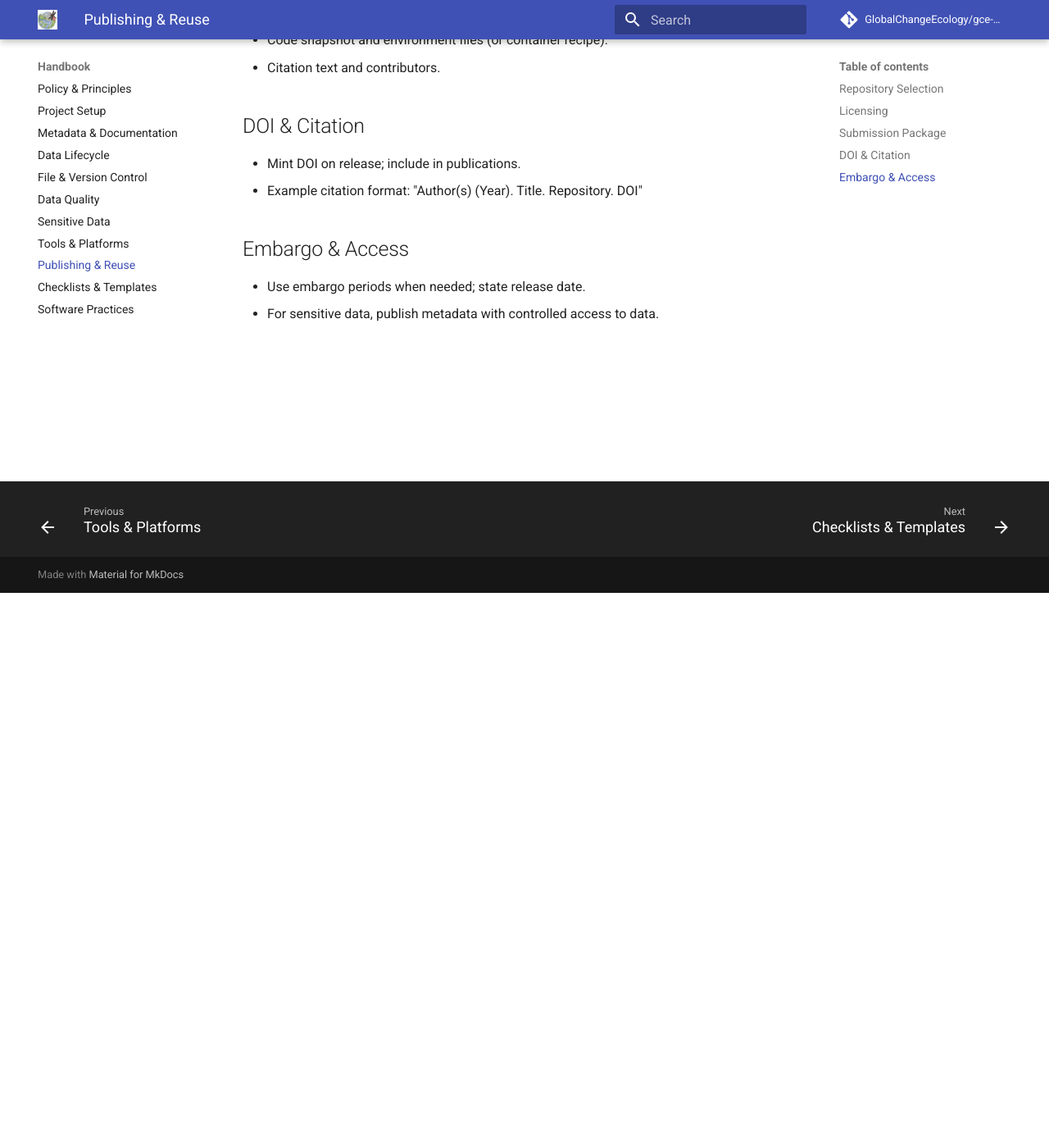
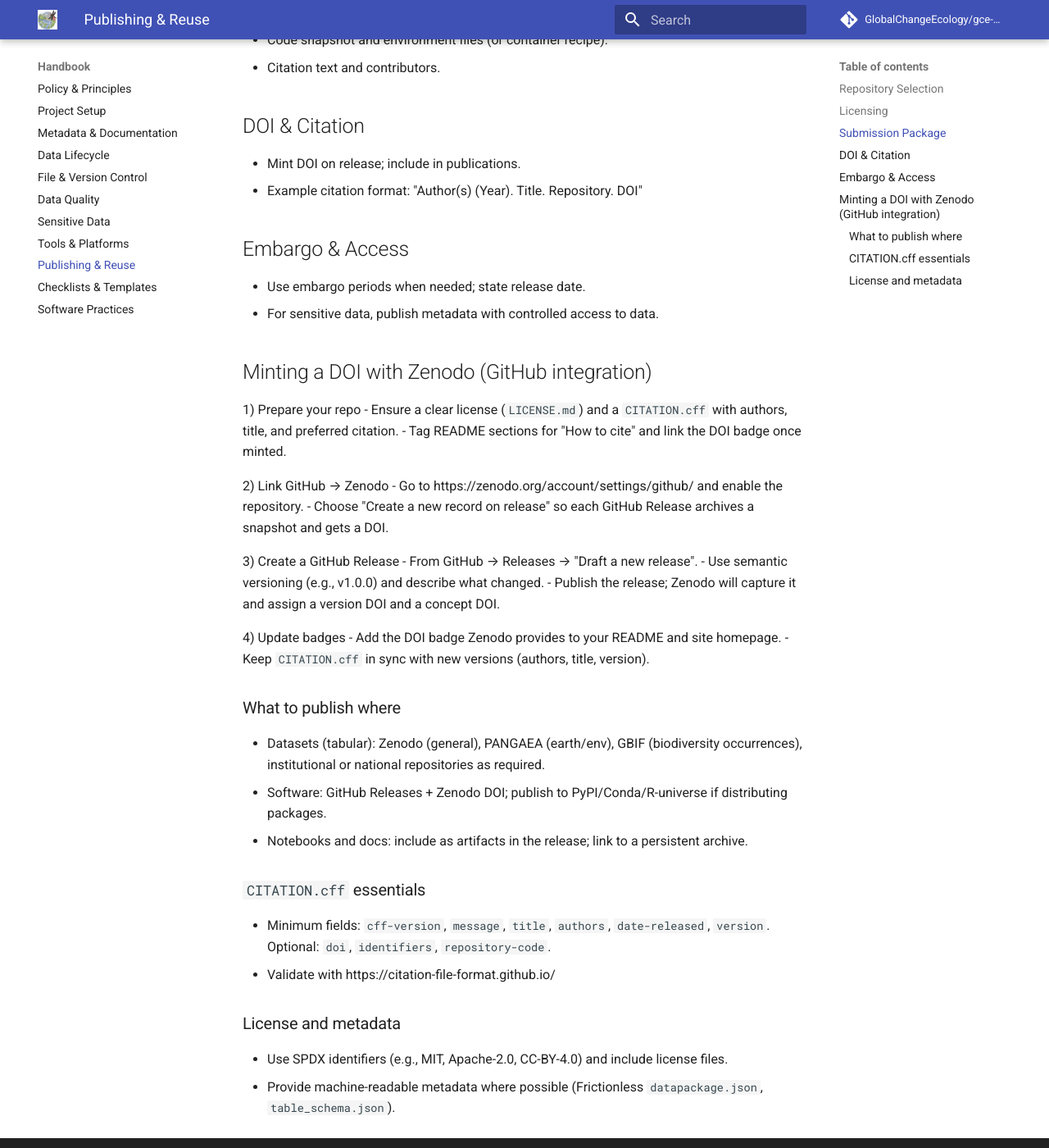
Before and after one commit to GlobalChangeEcology/gce-sustainable-code-and-data-handbook, an MkDocs documentation site: the page built from docs/manual/09_PUBLISHING_AND_REUSE.md, in a window 1280 px wide and 1400 px high, scrolled down 677 px. Shown: the whole window at 82% size. Built offline with MkDocs 1.6.1 and Material for MkDocs 9.7.7, drawn with Linux system fonts in a browser that asks for light colours; comment, search, counter and statistics services are not loaded.

Commit message:
Docs: add Zenodo/DOI guide; Snakemake + env; sensitive-data checklist; Frictionless schema/datapackage

```diff
--- a/docs/manual/09_PUBLISHING_AND_REUSE.md
+++ b/docs/manual/09_PUBLISHING_AND_REUSE.md
@@ -24,3 +24,35 @@
 ## Embargo & Access
 - Use embargo periods when needed; state release date.
 - For sensitive data, publish metadata with controlled access to data.
+
+## Minting a DOI with Zenodo (GitHub integration)
+
+1) Prepare your repo
+- Ensure a clear license (`LICENSE.md`) and a `CITATION.cff` with authors, title, and preferred citation.
+- Tag README sections for "How to cite" and link the DOI badge once minted.
+
+2) Link GitHub → Zenodo
+- Go to https://zenodo.org/account/settings/github/ and enable the repository.
+- Choose "Create a new record on release" so each GitHub Release archives a snapshot and gets a DOI.
+
+3) Create a GitHub Release
+- From GitHub → Releases → "Draft a new release".
+- Use semantic versioning (e.g., v1.0.0) and describe what changed.
+- Publish the release; Zenodo will capture it and assign a version DOI and a concept DOI.
+
+4) Update badges
+- Add the DOI badge Zenodo provides to your README and site homepage.
+- Keep `CITATION.cff` in sync with new versions (authors, title, version).
+
+### What to publish where
+- Datasets (tabular): Zenodo (general), PANGAEA (earth/env), GBIF (biodiversity occurrences), institutional or national repositories as required.
+- Software: GitHub Releases + Zenodo DOI; publish to PyPI/Conda/R-universe if distributing packages.
+- Notebooks and docs: include as artifacts in the release; link to a persistent archive.
+
+### `CITATION.cff` essentials
+- Minimum fields: `cff-version`, `message`, `title`, `authors`, `date-released`, `version`. Optional: `doi`, `identifiers`, `repository-code`.
+- Validate with https://citation-file-format.github.io/
+
+### License and metadata
+- Use SPDX identifiers (e.g., MIT, Apache-2.0, CC-BY-4.0) and include license files.
+- Provide machine-readable metadata where possible (Frictionless `datapackage.json`, `table_schema.json`).
```
Also changed, not shown: docs/examples/minimal-project/README.md (+8 -0 lines), docs/examples/minimal-project/datapackage.json (added, +13 -0 lines), docs/examples/minimal-project/environment.yml (added, +7 -0 lines), docs/examples/minimal-project/table_schema.json (added, +7 -0 lines), docs/manual/07_SENSITIVE_DATA.md (+17 -0 lines), 1 other file.
